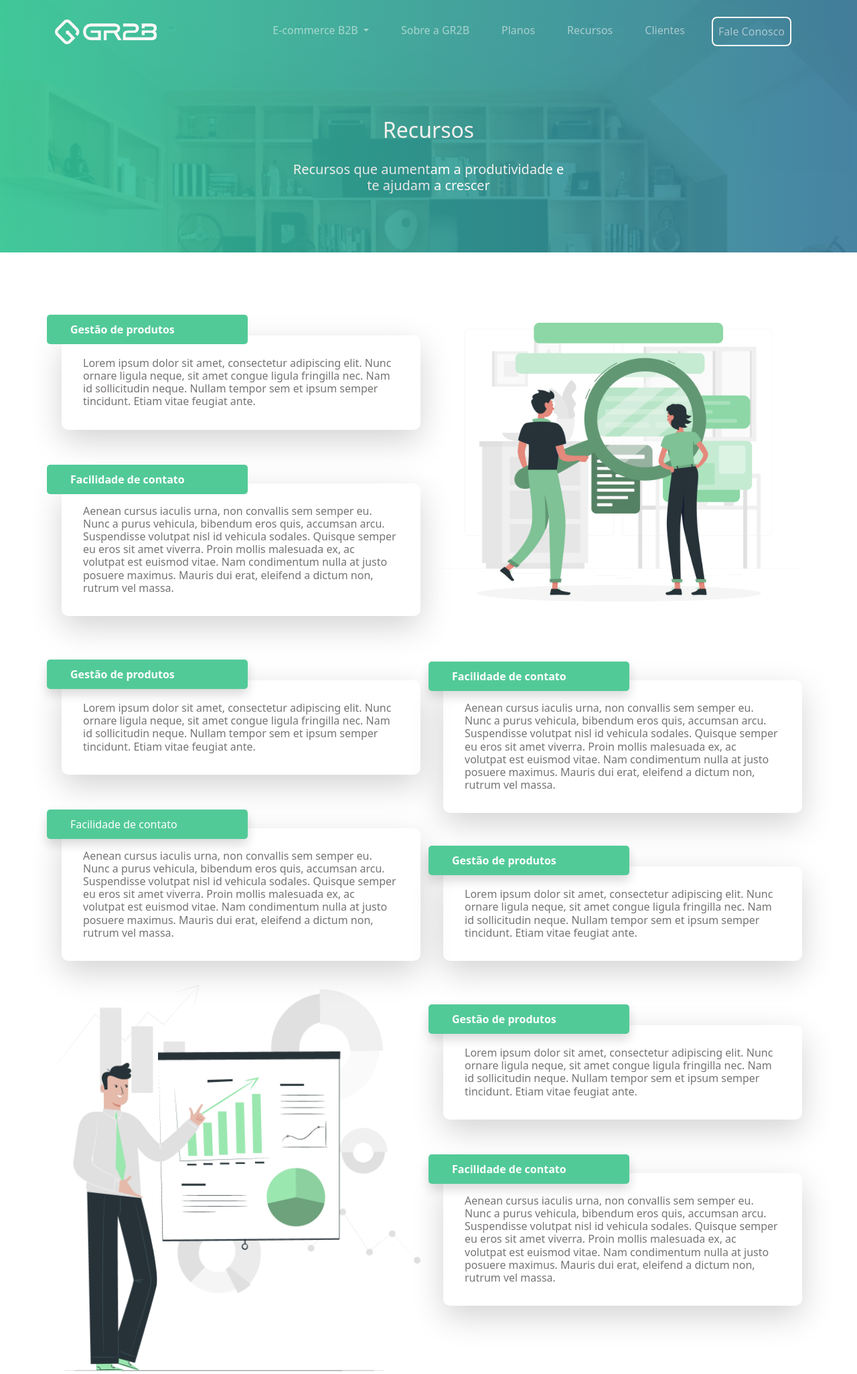
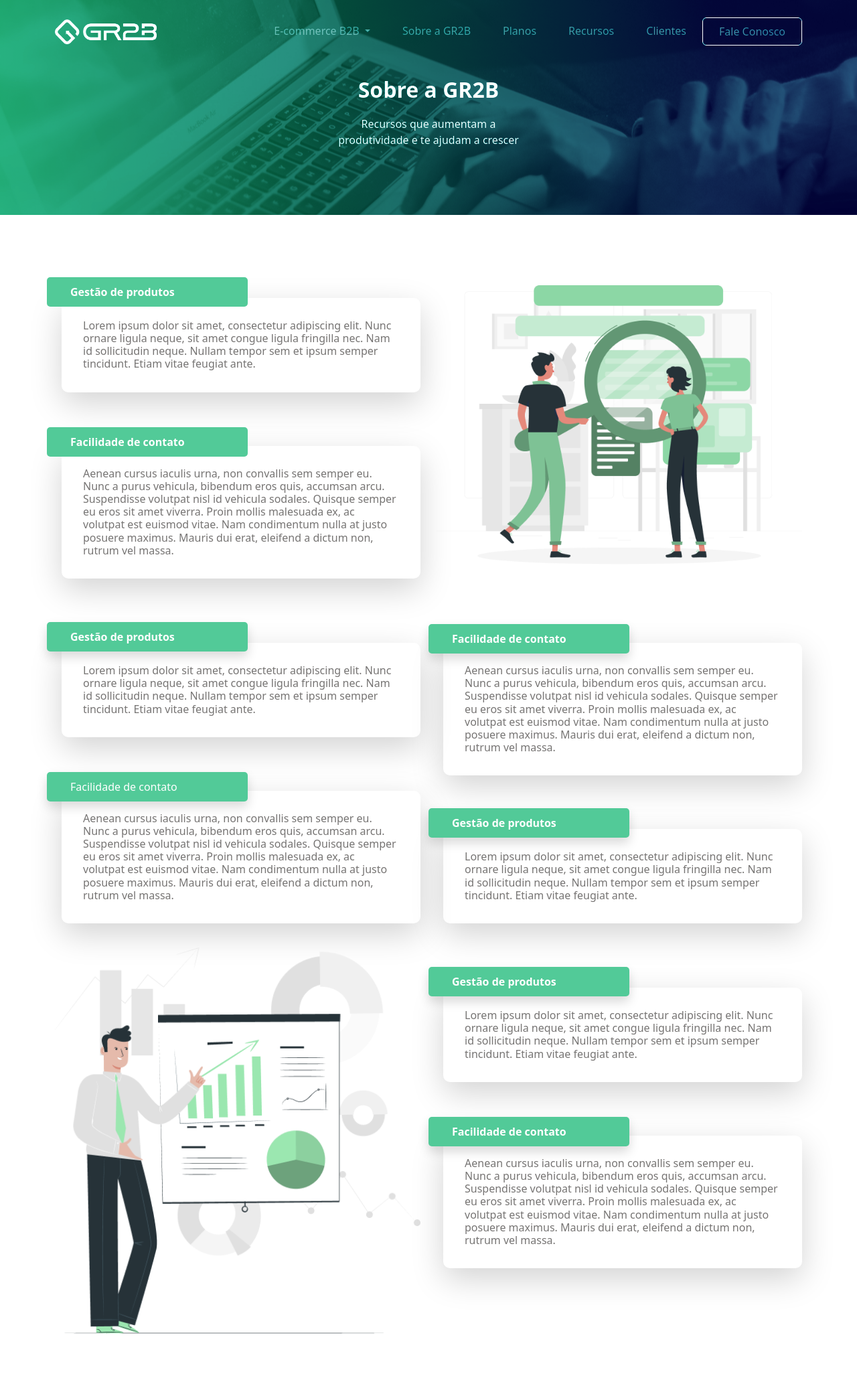
Before and after one commit to oandalves/gr2b, a PHP site: page /recursos.html in a window 1280 px wide. Shown: the top 2052 px of the page at 67% size. Run offline with PHP 8.4, Linux system fonts and the light colour scheme.

Commit message:
web paginas finalizado

```diff
--- a/css/style-final.css
+++ b/css/style-final.css
@@ -19,7 +19,62 @@ a,p,h1,h2,li,body{
     text-decoration: none;
 }
 
+/* *header 1 */
+#header-site {
+    background-image: url(/img/sobre-img.png);
+    background-position: center;
+    background-repeat: no-repeat;
+}
 
+.header-site {
+    background: linear-gradient(90deg, #33C199 0%, #337399 98.98%);
+    mix-blend-mode: hard-light;
+}
+.nav-item:last-child{
+    border: 1px solid white;
+    border-radius: 6px;
+}
+
+.row {
+    position: relative;
+}
+
+.bloco-img {
+    position: relative;
+    top: -110px;
+}
+
+.center {
+    text-align: center;
+    color: white;
+    padding: 20px 0 150px 0;
+}
+
+.center h2 {
+    font-weight: 800;
+}
+/* *header  2*/
+#header-site2 {
+    background-image: url(/img/recursos-img.png);
+    background-position: center;
+    background-repeat: no-repeat;
+}
+.center2 {
+    text-align: center;
+    color: white;
+    display: flex;
+    flex-direction: column;
+    align-items: center;
+    padding: 20px 0 100px 0;
+}
+
+.center2 h2 {
+    font-weight: 800;
+}
+.center2 p{
+    width: 300px;
+    margin-top: 20px;
+}
 
 /* ?DEPOIMENTOS  */
 
@@ -213,46 +277,22 @@ text-decoration: none;
     width: 50%;
     position: absolute;
 }
+.informacao-empresa h2{
+    font-weight: 900;
+}
 .informacao-empresa p{
-    padding-bottom: 20px;
+    margin:0px;
+    padding: 20px 0;
+    width: 400px;
+}
+@media (min-width:350px) and (max-width:990px){
+    .transforme-sua-empresa img{
+        display: none;
+    }
 }
 
+/* !SOBRE */
 
-/* !SOBRE */
-/* *header  */
-#header-site {
-    background-image: url(/img/sobre-img.png);
-    background-position: center;
-    background-repeat: no-repeat;
-}
-
-.header-site {
-    background: linear-gradient(90deg, #33C199 0%, #337399 98.98%);
-    mix-blend-mode: hard-light;
-}
-.nav-item:last-child{
-    border: 1px solid white;
-    border-radius: 6px;
-}
-
-.row {
-    position: relative;
-}
-
-.bloco-img {
-    position: relative;
-    top: -110px;
-}
-
-.center {
-    text-align: center;
-    color: white;
-    padding: 20px 0 150px 0;
-}
-
-.center h2 {
-    font-weight: 800;
-}
 
 /* *MAIN CONTENT  */
 .blockquote{
--- a/recursos.html
+++ b/recursos.html
@@ -12,11 +12,11 @@
 
     <link href="https://cdn.jsdelivr.net/npm/bootstrap@5.0.0-beta1/dist/css/bootstrap.min.css" rel="stylesheet" integrity="sha384-giJF6kkoqNQ00vy+HMDP7azOuL0xtbfIcaT9wjKHr8RbDVddVHyTfAAsrekwKmP1" crossorigin="anonymous">
 
-    <link rel="stylesheet" href="css/style.css">
+    <link rel="stylesheet" href="css/style-final.css">
 </head>
 
 <body>
-    <div id="header-site">
+    <div id="header-site2">
         <div class="header-site">
             <div class="container mx-auto">
                 <nav class="navbar navbar-expand-lg navbar-dark py-4">
@@ -51,14 +51,15 @@
                                 <a class="nav-link mx-3" href="clientes.html">Clientes</a>
                             </li>
                             <li class="nav-item">
-                                <a class="nav-link  mx-3 fale-conosco" href="contato.html" role="button">Fale Conosco</a>
+                                <a class="nav-link mx-3" href="contato.html" role="button">Fale Conosco</a>
                             </li>
                         </ul>
                     </div>
                 </nav>
-                <div class="row center">
-                    <h2>Recursos</h2>
-                    <h5>Recursos que aumentam a produtividade e <br> te ajudam a crescer</h5>
+                <div class="center2">
+                    <h2>Sobre a GR2B</h2>
+                    <p>Recursos que aumentam a produtividade e
+                        te ajudam a crescer</p>
                 </div>
             </div>
         </div>
@@ -142,17 +143,18 @@
         </div>
     </section>
     <section class="container mx-auto py-5 transforme-sua-empresa">
-        <div class="row">
-            <div class="col-md-6 informacao-empresa">
-                <h2 class="fw-bold text-wrap">Transforme sua empresa: <br> venda mais e reduza custos.</h2>
-                <p class="fw-bolder text-wrap">Fale com um de nossos especialistas e saiba como utilizar a nossa tecnologia para impulsionar os seus negócios.</p>
+        <div class="row-content">
+            <div class=" informacao-empresa">
+                <h2 class="">Transforme sua empresa: <br> venda mais e reduza custos.</h2>
+                <p class="">Fale com um de nossos especialistas e saiba como utilizar a nossa tecnologia para impulsionar os seus negócios.</p>
                 <a class="fale-especialista" href="contato.html">
                     <strong>Fale com um Especialista</strong>
                 </a>
             </div>
-            <div class="col-md-6">
-                <img src="img/tela-sistema-gr2b.png" class="img-fluid" alt="Imagem de funcionamento do sistema GR2B">
-            </div>
+          <div class="img-transforme">
+            <img src="img/tela-sistema-gr2b.png" class="img-fluid" alt="Imagem de funcionamento do sistema GR2B">
+          </div>
+
         </div>
     </section>
     <footer class="gradient text-white ">
--- a/sobre.html
+++ b/sobre.html
@@ -212,7 +212,7 @@
                     <a href="#" target="_blank"><i class="fab fa-youtube fa-2x" style="color: #336a99;"></i></a>
                 </div>
                 <div class="col-md-6 ">
-                    <img src="img/fale_conosco.png " class="img-fluid " alt="Imagem de notificação de mensagem nos dispositivos conectados a plataforma. ">
+                    <img src="img/fale_conosco.png " class="img-fluid img-fale-conosco" alt="Imagem de notificação de mensagem nos dispositivos conectados a plataforma. ">
                 </div>
             </div>
         </div>
```
Also changed, not shown: other parts of css/style-final.css (+125 -1 lines), clientes.css (added, +14 -0 lines), clientes.html (+24 -25 lines), contato.html (+10 -7 lines), css/recursos.css (added, +96 -0 lines), ecommerce.html (+11 -10 lines), planos.html (+8 -7 lines), img/recursos-img.png (added).
